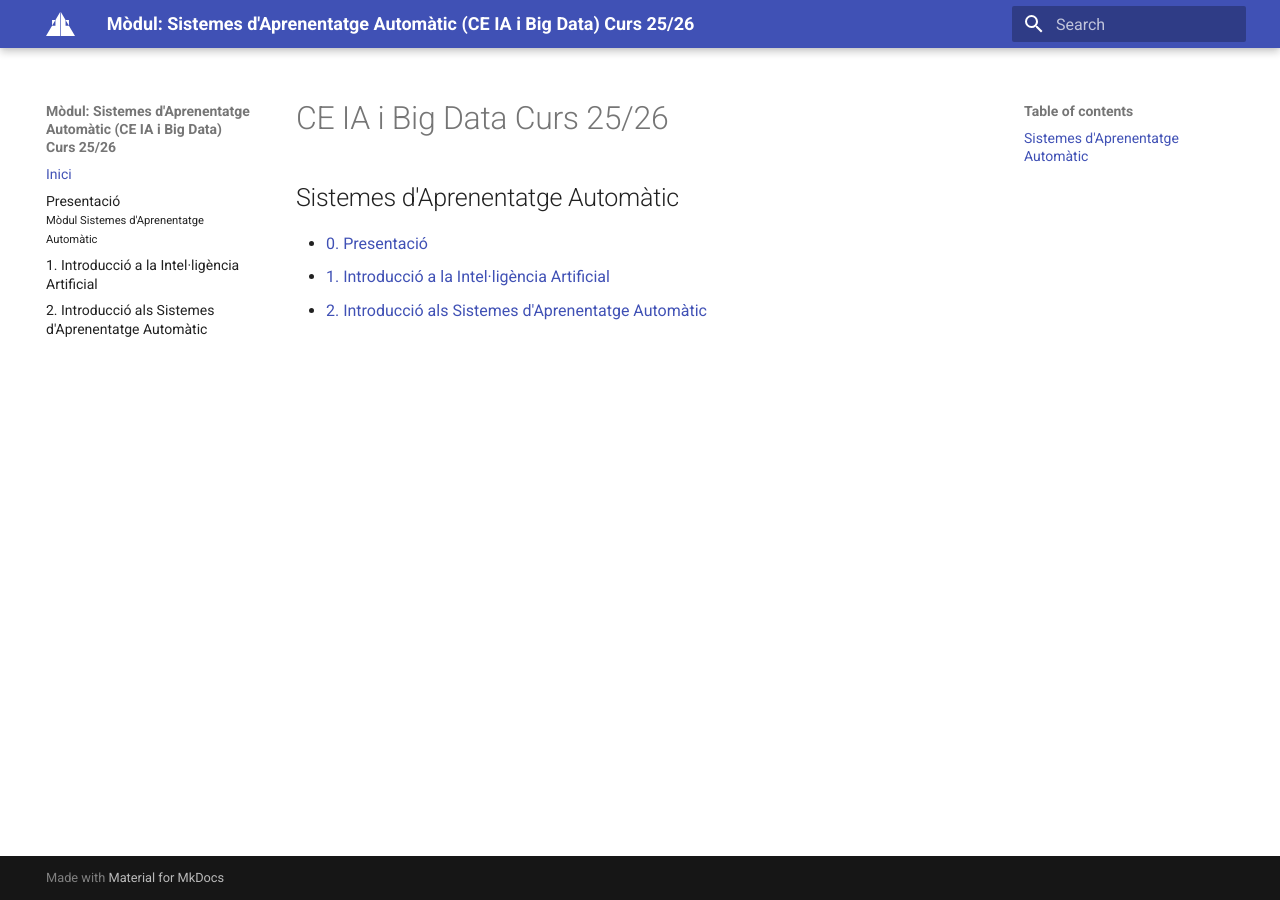
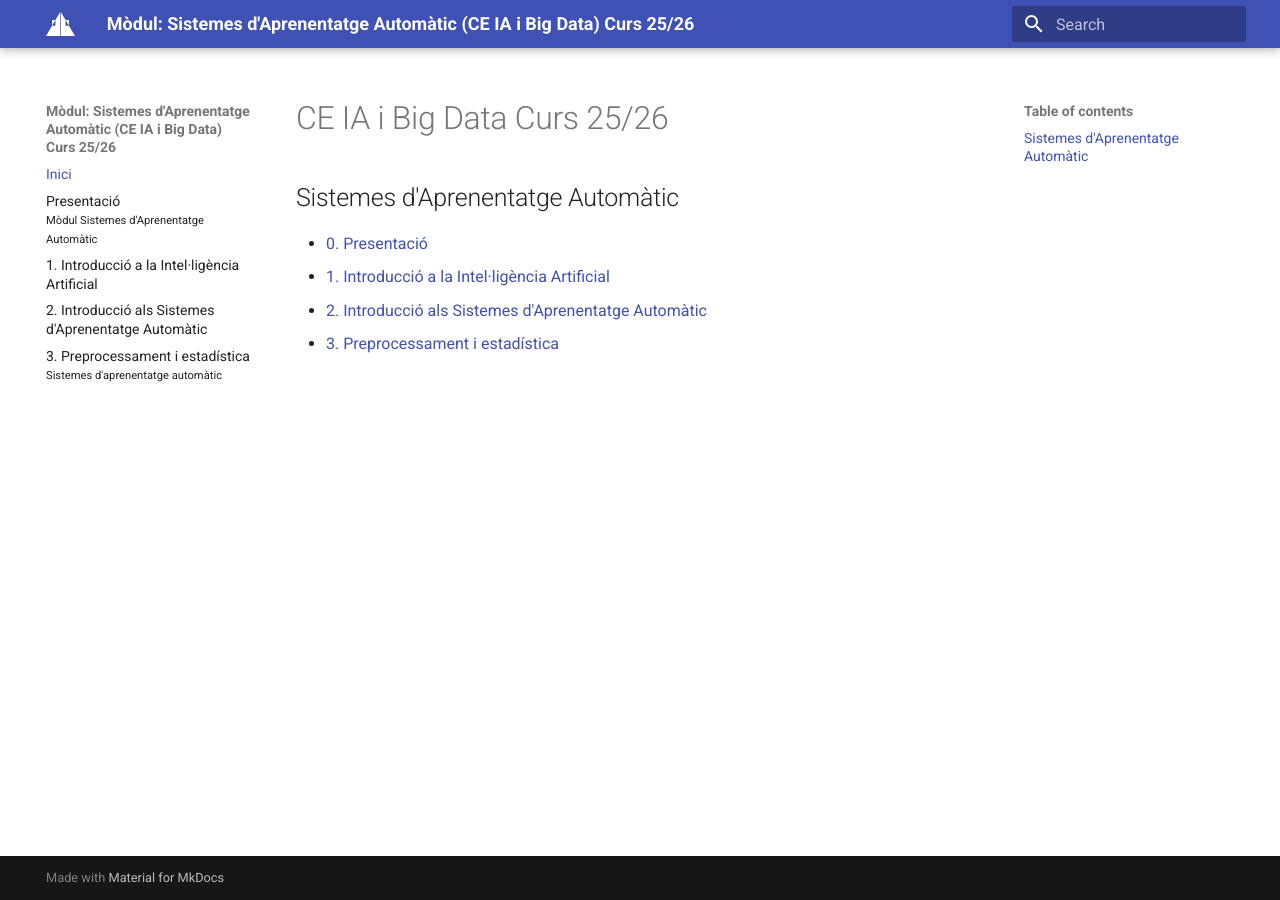
Before and after one commit to fidelDAM2021/SAA2526, an MkDocs documentation site: the page built from docs/index.md, in a window 1280 px wide. Built offline with MkDocs 1.6.1 and Material for MkDocs 9.7.7, drawn with Linux system fonts in a browser that asks for light colours.

Commit message:
Canvis índex

```diff
--- a/docs/index.md
+++ b/docs/index.md
@@ -5,3 +5,4 @@
 * [0. Presentació](documents/index.md)
 * [1. Introducció a la Intel·ligència Artificial](u01/index.md)
 * [2. Introducció als Sistemes d'Aprenentatge Automàtic](u02/index.md)
+* [3. Preprocessament i estadística](u03/index.md)
--- a/mkdocs.yml
+++ b/mkdocs.yml
@@ -22,3 +22,4 @@ nav:
   - "Presentació": "documents/index.md"
   - "1. Introducció a la Intel·ligència Artificial": "u01/index.md"
   - "2. Introducció als Sistemes d'Aprenentatge Automàtic": "u02/index.md"
+  - "3. Preprocessament i estadística": "u03/index.md"
```
